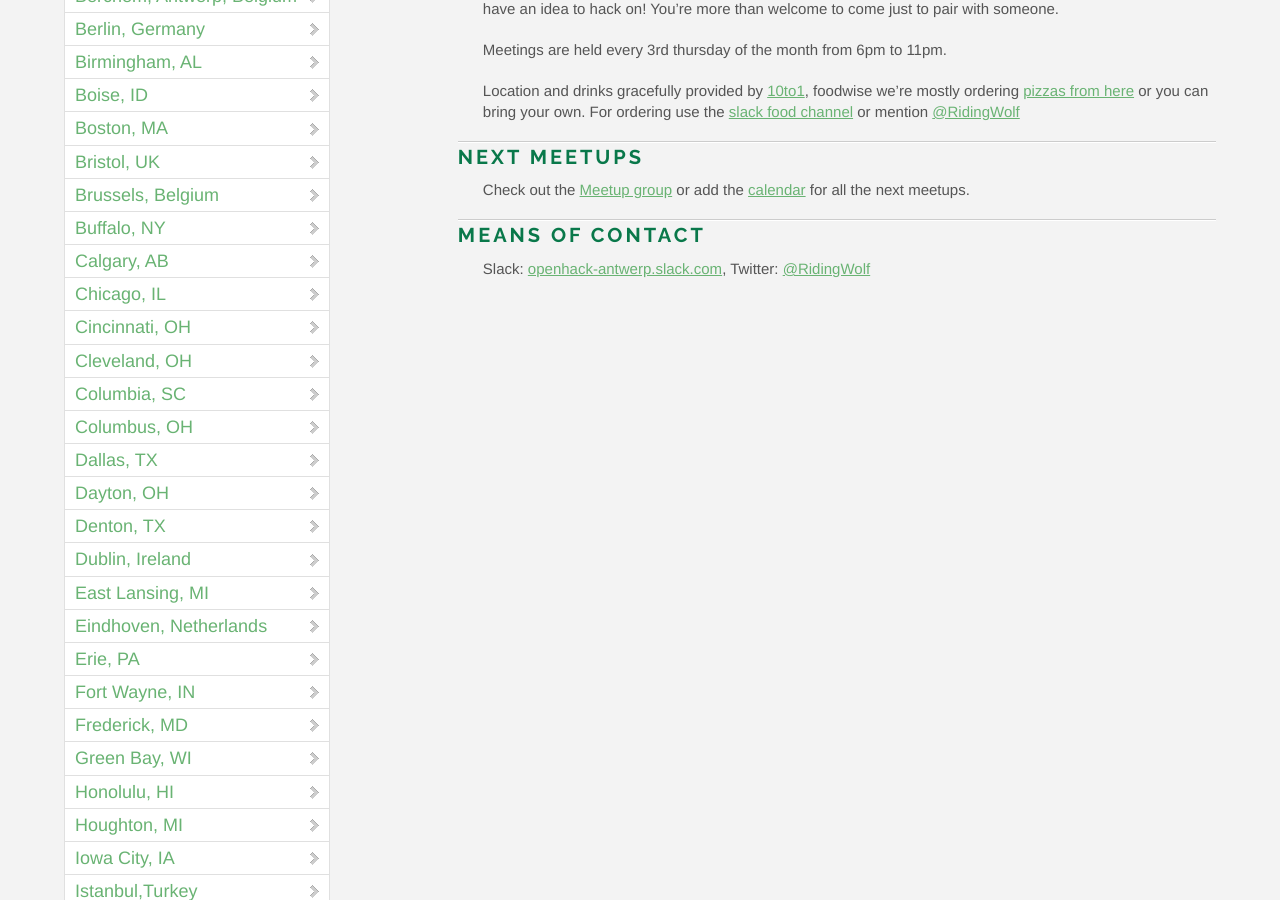
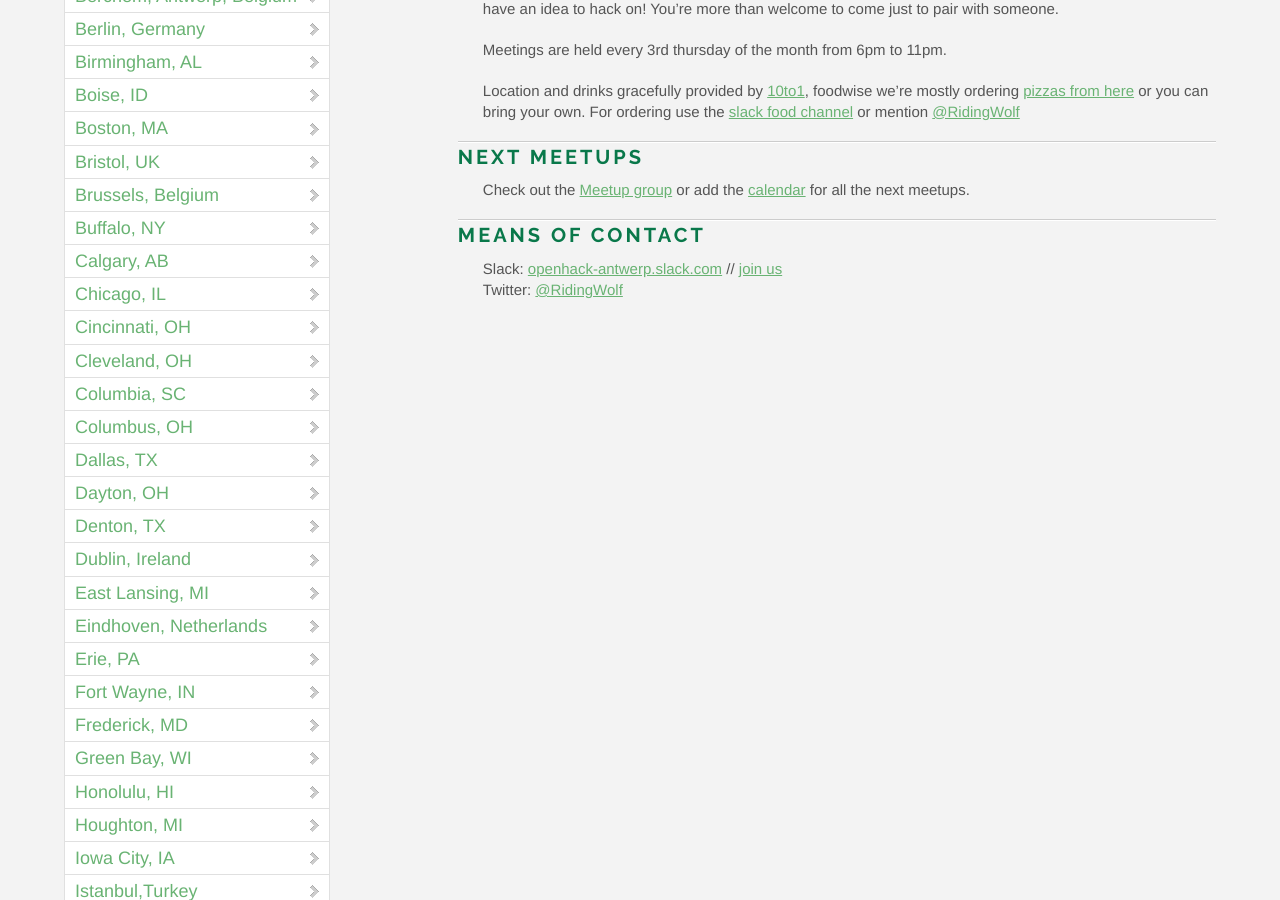
Before and after one commit to OpenHack/openhack.github.com, a Jekyll site: the page built from berchem/index.markdown, in a window 1280 px wide and 900 px high, scrolled down 568 px. Built offline with Jekyll 4.4.1, drawn with Linux system fonts in a browser that asks for light colours; nearby versions of some CDN libraries; comment, search, counter and statistics services are not loaded.

Commit message:
add slack invite for Antwerp

```diff
--- a/berchem/index.markdown
+++ b/berchem/index.markdown
@@ -25,5 +25,5 @@ or add the [calendar](https://www.google.com/calendar/embed?src=74bgcbj8qtbqkcdj
 
 ### Means of contact
 
-Slack: [openhack-antwerp.slack.com](https://openhack-antwerp.slack.com/messages/food/){:target="_blank"},
+Slack: [openhack-antwerp.slack.com](https://openhack-antwerp.slack.com/messages/food/){:target="_blank"} // [join us](https://openhack-antwerp-slack-inviter.herokuapp.com/)
 Twitter: [@RidingWolf](https://twitter.com/ridingwolf){:target="_blank"}
```
